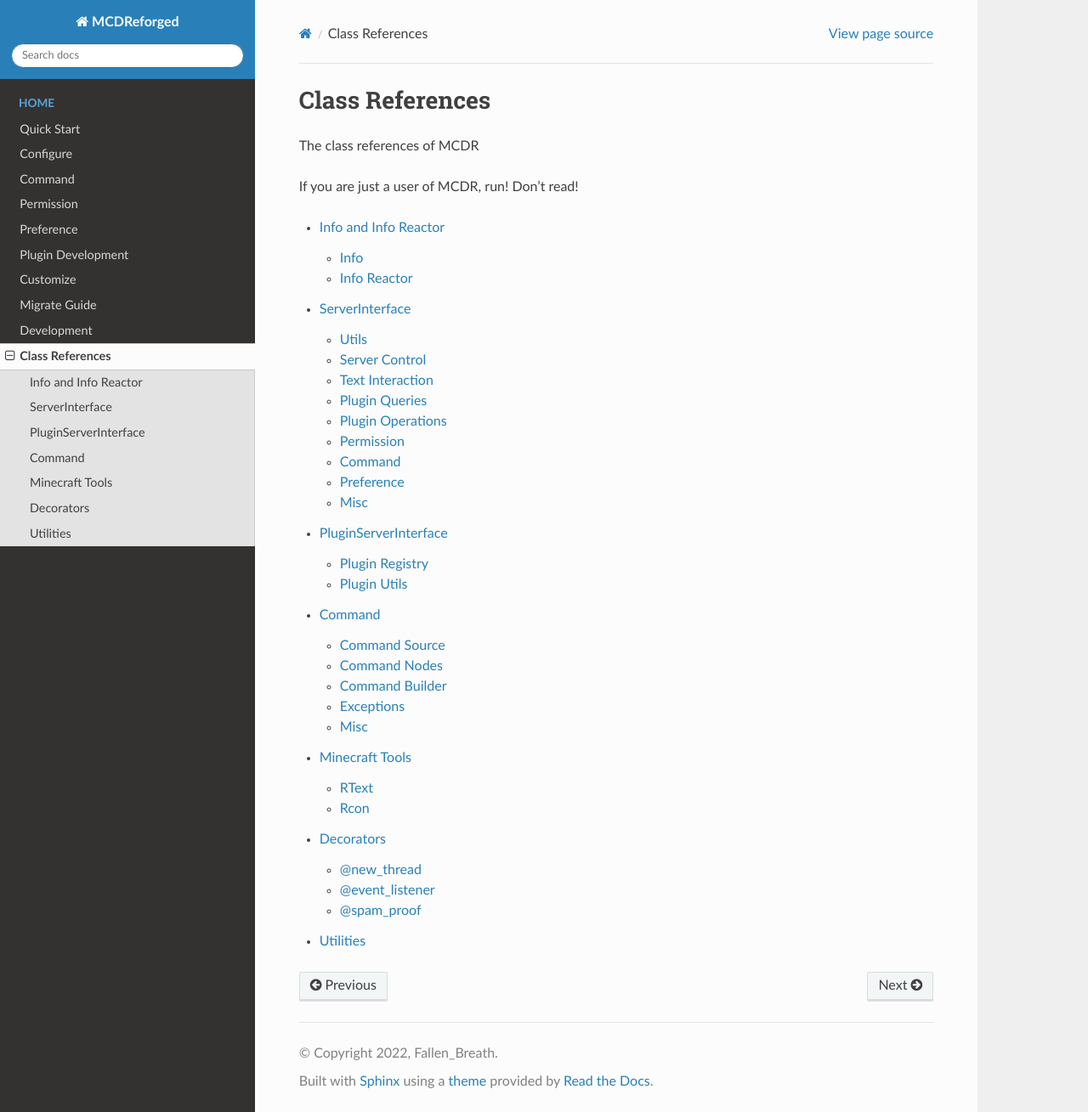
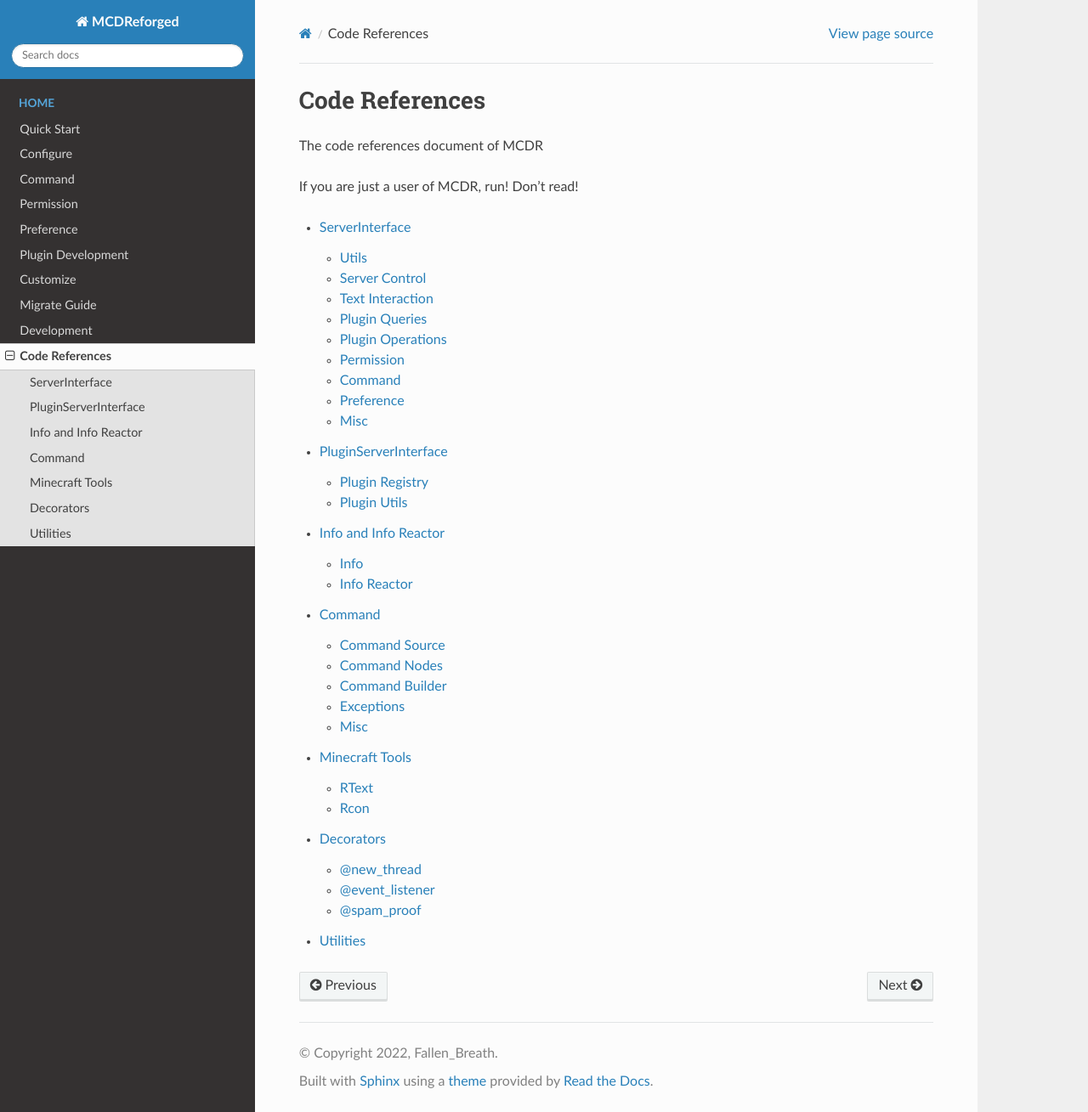
Before and after one commit to MCDReforged/MCDReforged, a Sphinx documentation site: the page built from docs/source/code_references/index.rst, in a window 1280 px wide and 1309 px high. Shown: the whole window at 85% size. Built offline with Sphinx 7.4.7 and the Read the Docs theme 2.0.0, drawn with Linux system fonts in a browser that asks for light colours.

Commit message:
class references -> code references

```diff
--- a/docs/source/class_references/index.rst
+++ b/docs/source/code_references/index.rst
@@ -1,16 +1,16 @@
-Class References
-================
+Code References
+===============
 
-The class references of MCDR
+The code references document of MCDR
 
 If you are just a user of MCDR, run! Don't read!
 
 .. toctree::
    :maxdepth: 2
 
-   Info and Info Reactor<info.rst>
    ServerInterface<ServerInterface.rst>
    PluginServerInterface<PluginServerInterface.rst>
+   Info and Info Reactor<info.rst>
    Command<command.rst>
    Minecraft Tools<minecraft_tools.rst>
    Decorators<decorators.rst>
--- a/docs/source/index.rst
+++ b/docs/source/index.rst
@@ -20,7 +20,7 @@
    Customize<customize/customize.rst>
    Migrate Guide<migrate/index.rst>
    Development<mcdr_dev/index.rst>
-   Class References<class_references/index.rst>
+   Code References<code_references/index.rst>
 
 Indices and tables
 ==================
```
Also changed, not shown: docs/source/code_references/PluginServerInterface.rst (renamed from docs/source/class_references/PluginServerInterface.rst), docs/source/code_references/ServerInterface.rst (renamed from docs/source/class_references/ServerInterface.rst), docs/source/code_references/command.rst (renamed from docs/source/class_references/command.rst), docs/source/code_references/decorators.rst (renamed from docs/source/class_references/decorators.rst), docs/source/code_references/info.rst (renamed from docs/source/class_references/info.rst), docs/source/code_references/minecraft_tools.rst (renamed from docs/source/class_references/minecraft_tools.rst), docs/source/code_references/utils.rst (renamed from docs/source/class_references/utils.rst), 17 other files.
